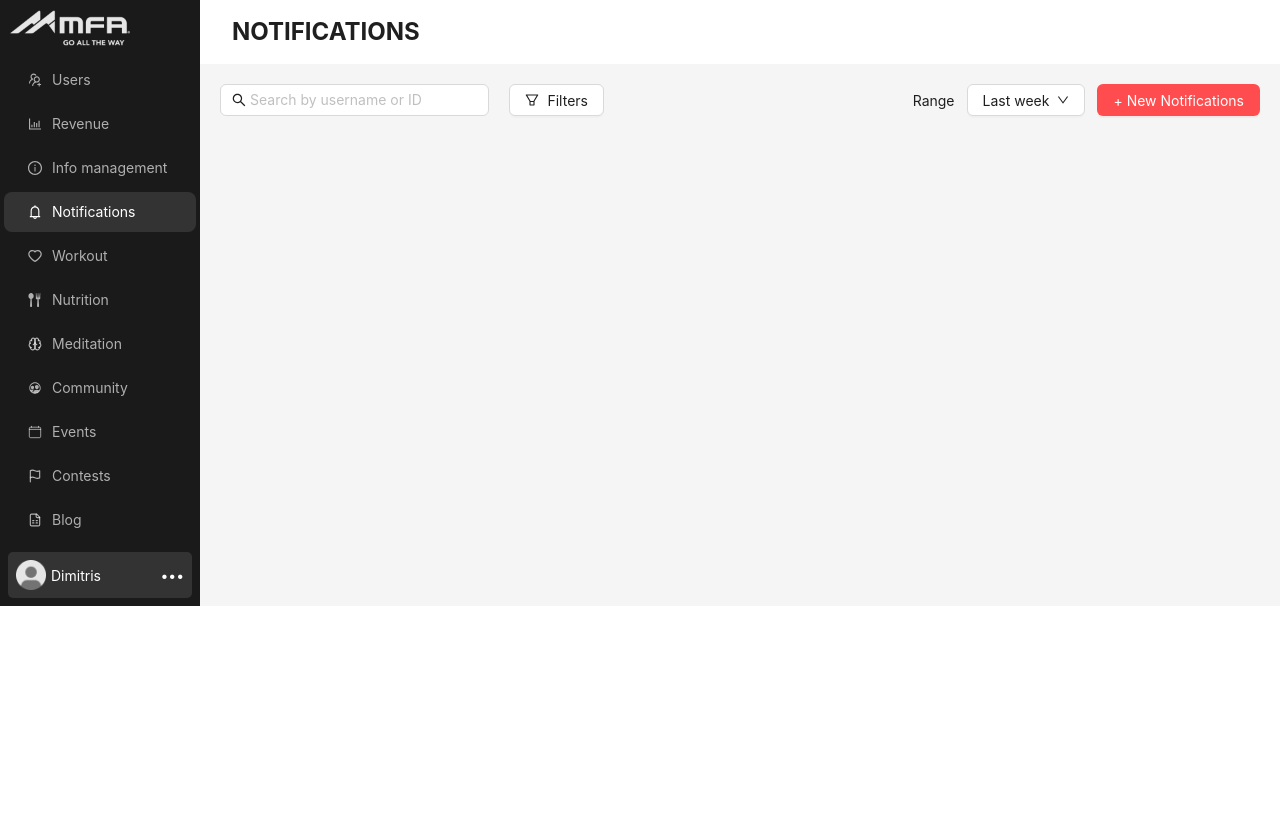
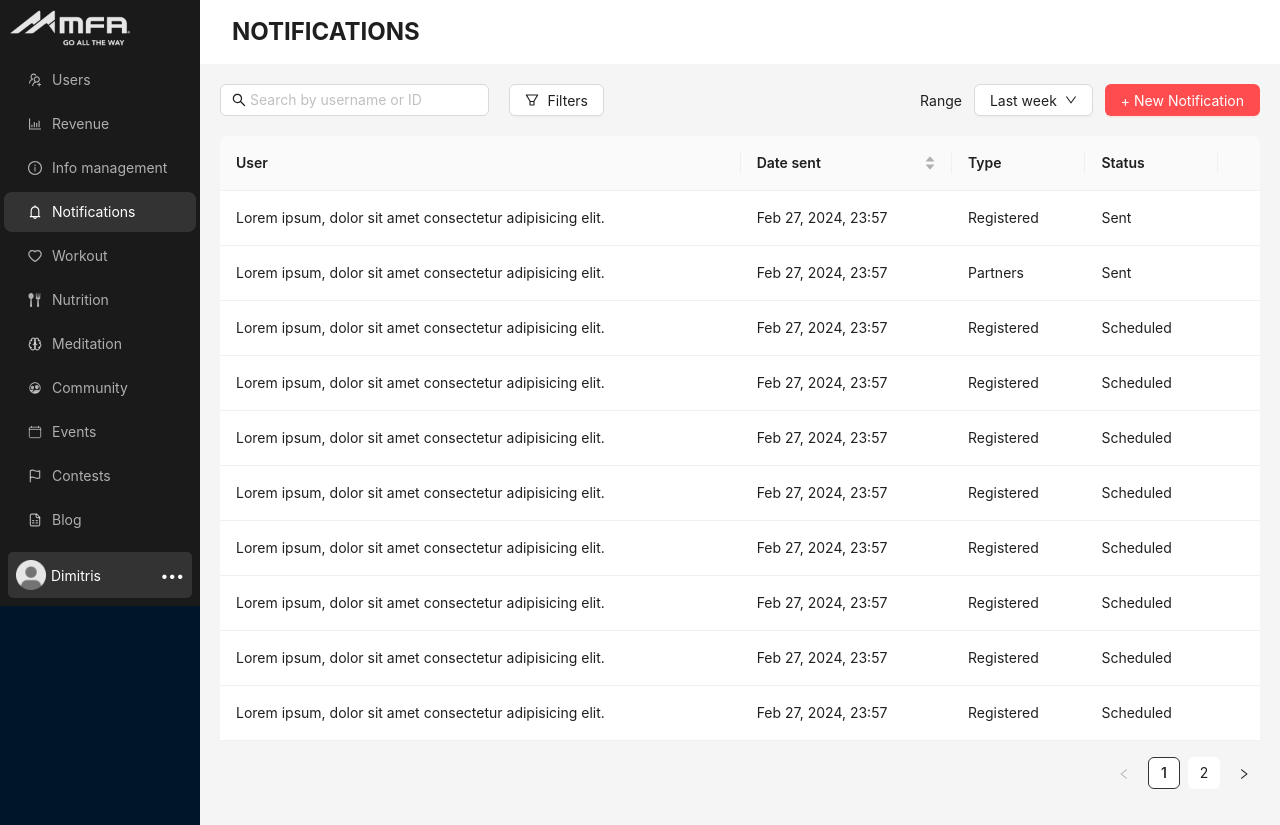
Before and after one commit to dev-ideausher/mfa-admin-frontend, a Next.js app: page /notifications in a window 1280 px wide. Before the commit the page ends 800 px from the top, so only its background shows below. Built offline with nearby package versions, Linux system fonts and the light colour scheme.

Commit message:
notification and workout pages

```diff
--- /dev/null
+++ b/src/app/_components/AddButton.tsx
@@ -0,0 +1,11 @@
+"use client";
+import { Button } from "antd";
+import { useRouter } from "next/navigation";
+export default function AddButton({ btnText, toRoute }: any) {
+  const router = useRouter();
+  return (
+    <Button type="primary" danger onClick={() => router.push(`${toRoute}`)}>
+      {btnText}
+    </Button>
+  );
+}
--- /dev/null
+++ b/src/app/notifications/[notificationId]/page.tsx
@@ -0,0 +1,14 @@
+import HeaderBackBar from "@/app/_components/HeaderBackBar";
+
+export default function NotificationDetailPage({
+  params,
+}: {
+  params: { notificationId: string };
+}) {
+  return (
+    <div>
+      <HeaderBackBar title="NOTIFICATION DETAILS" />
+      <p>Notofication id: {params.notificationId}</p>
+    </div>
+  );
+}
--- a/src/app/notifications/page.tsx
+++ b/src/app/notifications/page.tsx
@@ -1,13 +1,14 @@
 "use client";
 import HeaderBar from "../_components/HeaderBar";
 import type { MenuProps } from "antd";
-import { useRouter } from "next/navigation";
 import { Input, Dropdown, Button, Space, Table, Menu } from "antd";
+import Link from "next/link";
 import {
   SearchOutlined,
   FilterOutlined,
   DownOutlined,
 } from "@ant-design/icons";
+import AddButton from "../_components/AddButton";
 
 const items: MenuProps["items"] = [
   {
@@ -48,8 +49,139 @@ const items: MenuProps["items"] = [
   },
 ];
 
+const columns = [
+  {
+    title: "User",
+    dataIndex: "user",
+    key: "user",
+    render: (user: any) => {
+      return <Link href={`/notifications/${user}`}>{user}</Link>;
+    },
+  },
+  {
+    title: "Date sent",
+    dataIndex: "datesent",
+    key: "datesent",
+    sorter: (a: any, b: any) => a.date - b.date,
+  },
+  {
+    title: "Type",
+    dataIndex: "type",
+    key: "type",
+  },
+  {
+    title: "Status",
+    dataIndex: "status",
+    key: "status",
+  },
+  {
+    title: "  ",
+    dataIndex: "delete",
+    key: "delete",
+  },
+];
+const data = [
+  {
+    key: "1",
+    user: "Lorem ipsum, dolor sit amet consectetur adipisicing elit.",
+    datesent: "Feb 27, 2024, 23:57",
+    type: "Registered",
+    status: "Sent",
+  },
+  {
+    key: "2",
+    user: "Lorem ipsum, dolor sit amet consectetur adipisicing elit.",
+    datesent: "Feb 27, 2024, 23:57",
+    type: "Partners",
+    status: "Sent",
+  },
+  {
+    key: "3",
+    user: "Lorem ipsum, dolor sit amet consectetur adipisicing elit.",
+    datesent: "Feb 27, 2024, 23:57",
+    type: "Registered",
+    status: "Scheduled",
+  },
+  {
+    key: "4",
+    user: "Lorem ipsum, dolor sit amet consectetur adipisicing elit.",
+    datesent: "Feb 27, 2024, 23:57",
+    type: "Registered",
+    status: "Scheduled",
+  },
+  {
+    key: "5",
+    user: "Lorem ipsum, dolor sit amet consectetur adipisicing elit.",
+    datesent: "Feb 27, 2024, 23:57",
+    type: "Registered",
+    status: "Scheduled",
+  },
+  {
+    key: "6",
+    user: "Lorem ipsum, dolor sit amet consectetur adipisicing elit.",
+    datesent: "Feb 27, 2024, 23:57",
+    type: "Registered",
+    status: "Scheduled",
+  },
+  {
+    key: "7",
+    user: "Lorem ipsum, dolor sit amet consectetur adipisicing elit.",
+    datesent: "Feb 27, 2024, 23:57",
+    type: "Registered",
+    status: "Scheduled",
+  },
+  {
+    key: "8",
+    user: "Lorem ipsum, dolor sit amet consectetur adipisicing elit.",
+    datesent: "Feb 27, 2024, 23:57",
+    type: "Registered",
+    status: "Scheduled",
+  },
+  {
+    key: "9",
+    user: "Lorem ipsum, dolor sit amet consectetur adipisicing elit.",
+    datesent: "Feb 27, 2024, 23:57",
+    type: "Registered",
+    status: "Scheduled",
+  },
+  {
+    key: "10",
+    user: "Lorem ipsum, dolor sit amet consectetur adipisicing elit.",
+    datesent: "Feb 27, 2024, 23:57",
+    type: "Registered",
+    status: "Scheduled",
+  },
+  {
+    key: "11",
+    user: "Lorem ipsum, dolor sit amet consectetur adipisicing elit.",
+    datesent: "Feb 27, 2024, 23:57",
+    type: "Registered",
+    status: "Scheduled",
+  },
+  {
+    key: "13",
+    user: "Lorem ipsum, dolor sit amet consectetur adipisicing elit.",
+    datesent: "Feb 27, 2024, 23:57",
+    type: "Registered",
+    status: "Scheduled",
+  },
+  {
+    key: "14",
+    user: "Lorem ipsum, dolor sit amet consectetur adipisicing elit.",
+    datesent: "Feb 27, 2024, 23:57",
+    type: "Registered",
+    status: "Scheduled",
+  },
+  {
+    key: "15",
+    user: "Lorem ipsum, dolor sit amet consectetur adipisicing elit.",
+    datesent: "Feb 27, 2024, 23:57",
+    type: "Registered",
+    status: "Scheduled",
+  },
+];
+
 const Page = () => {
-  const router = useRouter();
   return (
     <div>
       <HeaderBar title="NOTIFICATIONS" />
@@ -74,15 +206,10 @@ const Page = () => {
               <DownOutlined />
             </Button>
           </Dropdown>
-          <Button
-            type="primary"
-            danger
-            onClick={() => router.push("notifications/add")}
-          >
-            + New Notifications
-          </Button>
+          <AddButton btnText="+ New Notification" toRoute="notifications/add" />
         </div>
       </div>
+      <Table style={{ margin: 20 }} columns={columns} dataSource={data} />
     </div>
   );
 };
--- a/src/app/workout/exercises/page.tsx
+++ b/src/app/workout/exercises/page.tsx
@@ -1,6 +1,56 @@
+"use client";
 import HeaderBar from "@/app/_components/HeaderBar";
 import TopMenu from "@/app/_components/TopMenu";
+import { Input, Dropdown, Button, Space, Table, Menu, MenuProps } from "antd";
+import { useRouter } from "next/navigation";
+import AddButton from "@/app/_components/AddButton";
+import {
+  SearchOutlined,
+  FilterOutlined,
+  DownOutlined,
+} from "@ant-design/icons";
+
+const items: MenuProps["items"] = [
+  {
+    key: "1",
+    label: (
+      <a
+        target="_blank"
+        rel="noopener noreferrer"
+        href="https://www.antgroup.com"
+      >
+        1st menu item
+      </a>
+    ),
+  },
+  {
+    key: "2",
+    label: (
+      <a
+        target="_blank"
+        rel="noopener noreferrer"
+        href="https://www.aliyun.com"
+      >
+        2nd menu item
+      </a>
+    ),
+  },
+  {
+    key: "3",
+    label: (
+      <a
+        target="_blank"
+        rel="noopener noreferrer"
+        href="https://www.luohanacademy.com"
+      >
+        3rd menu item
+      </a>
+    ),
+  },
+];
+
 export default function ExercisesPage() {
+  const router = useRouter();
   const header_items = [
     {
       key: "exercises",
@@ -19,6 +69,30 @@ export default function ExercisesPage() {
     <div>
       <HeaderBar title="WORKOUT" />
       <TopMenu header_items={header_items} defaultKey="exercises" />
+      <div className="flex justify-between m-5">
+        <div className="flex w-96 gap-5">
+          <Input
+            placeholder="Search by username or ID"
+            prefix={<SearchOutlined />}
+          />
+          <Dropdown menu={{ items }} placement="bottom">
+            <Button style={{ display: "flex", alignItems: "center" }}>
+              <FilterOutlined />
+              Filters
+            </Button>
+          </Dropdown>
+        </div>
+        <div className="flex items-center gap-3">
+          <p>Range</p>
+          <Dropdown menu={{ items }} placement="bottom">
+            <Button style={{ display: "flex", alignItems: "center" }}>
+              Last week
+              <DownOutlined />
+            </Button>
+          </Dropdown>
+          <AddButton btnText="+ New Exercise" toRoute="exercises/add" />
+        </div>
+      </div>
     </div>
   );
 }
--- a/src/app/workout/plans/page.tsx
+++ b/src/app/workout/plans/page.tsx
@@ -1,7 +1,56 @@
+"use client";
+import HeaderBar from "@/app/_components/HeaderBar";
 import TopMenu from "@/app/_components/TopMenu";
-import HeaderBar from "@/app/_components/HeaderBar";
+import { Input, Dropdown, Button, Space, Table, Menu, MenuProps } from "antd";
+import AddButton from "@/app/_components/AddButton";
+import { useRouter } from "next/navigation";
+import {
+  SearchOutlined,
+  FilterOutlined,
+  DownOutlined,
+} from "@ant-design/icons";
 
-export default function ExercisesPage() {
+const items: MenuProps["items"] = [
+  {
+    key: "1",
+    label: (
+      <a
+        target="_blank"
+        rel="noopener noreferrer"
+        href="https://www.antgroup.com"
+      >
+        1st menu item
+      </a>
+    ),
+  },
+  {
+    key: "2",
+    label: (
+      <a
+        target="_blank"
+        rel="noopener noreferrer"
+        href="https://www.aliyun.com"
+      >
+        2nd menu item
+      </a>
+    ),
+  },
+  {
+    key: "3",
+    label: (
+      <a
+        target="_blank"
+        rel="noopener noreferrer"
+        href="https://www.luohanacademy.com"
+      >
+        3rd menu item
+      </a>
+    ),
+  },
+];
+
+export default function PlansPage() {
+  const router = useRouter();
   const header_items = [
     {
       key: "exercises",
@@ -20,6 +69,30 @@ export default function ExercisesPage() {
     <div>
       <HeaderBar title="WORKOUT" />
       <TopMenu header_items={header_items} defaultKey="plans" />
+      <div className="flex justify-between m-5">
+        <div className="flex w-96 gap-5">
+          <Input
+            placeholder="Search by username or ID"
+            prefix={<SearchOutlined />}
+          />
+          <Dropdown menu={{ items }} placement="bottom">
+            <Button style={{ display: "flex", alignItems: "center" }}>
+              <FilterOutlined />
+              Filters
+            </Button>
+          </Dropdown>
+        </div>
+        <div className="flex items-center gap-3">
+          <p>Range</p>
+          <Dropdown menu={{ items }} placement="bottom">
+            <Button style={{ display: "flex", alignItems: "center" }}>
+              Last week
+              <DownOutlined />
+            </Button>
+          </Dropdown>
+          <AddButton btnText="+ New Plan" toRoute="plans/add" />
+        </div>
+      </div>
     </div>
   );
 }
--- a/src/app/workout/workouts/page.tsx
+++ b/src/app/workout/workouts/page.tsx
@@ -1,6 +1,56 @@
+"use client";
+import HeaderBar from "@/app/_components/HeaderBar";
 import TopMenu from "@/app/_components/TopMenu";
-import HeaderBar from "@/app/_components/HeaderBar";
-export default function ExercisesPage() {
+import { Input, Dropdown, Button, Space, Table, Menu, MenuProps } from "antd";
+import AddButton from "@/app/_components/AddButton";
+import { useRouter } from "next/navigation";
+import {
+  SearchOutlined,
+  FilterOutlined,
+  DownOutlined,
+} from "@ant-design/icons";
+
+const items: MenuProps["items"] = [
+  {
+    key: "1",
+    label: (
+      <a
+        target="_blank"
+        rel="noopener noreferrer"
+        href="https://www.antgroup.com"
+      >
+        1st menu item
+      </a>
+    ),
+  },
+  {
+    key: "2",
+    label: (
+      <a
+        target="_blank"
+        rel="noopener noreferrer"
+        href="https://www.aliyun.com"
+      >
+        2nd menu item
+      </a>
+    ),
+  },
+  {
+    key: "3",
+    label: (
+      <a
+        target="_blank"
+        rel="noopener noreferrer"
+        href="https://www.luohanacademy.com"
+      >
+        3rd menu item
+      </a>
+    ),
+  },
+];
+
+export default function WorkoutsPage() {
+  const router = useRouter();
   const header_items = [
     {
       key: "exercises",
@@ -19,6 +69,30 @@ export default function ExercisesPage() {
     <div>
       <HeaderBar title="WORKOUT" />
       <TopMenu header_items={header_items} defaultKey="workouts" />
+      <div className="flex justify-between m-5">
+        <div className="flex w-96 gap-5">
+          <Input
+            placeholder="Search by username or ID"
+            prefix={<SearchOutlined />}
+          />
+          <Dropdown menu={{ items }} placement="bottom">
+            <Button style={{ display: "flex", alignItems: "center" }}>
+              <FilterOutlined />
+              Filters
+            </Button>
+          </Dropdown>
+        </div>
+        <div className="flex items-center gap-3">
+          <p>Range</p>
+          <Dropdown menu={{ items }} placement="bottom">
+            <Button style={{ display: "flex", alignItems: "center" }}>
+              Last week
+              <DownOutlined />
+            </Button>
+          </Dropdown>
+          <AddButton btnText="+ New Workout" toRoute="workouts/add" />
+        </div>
+      </div>
     </div>
   );
 }
```
